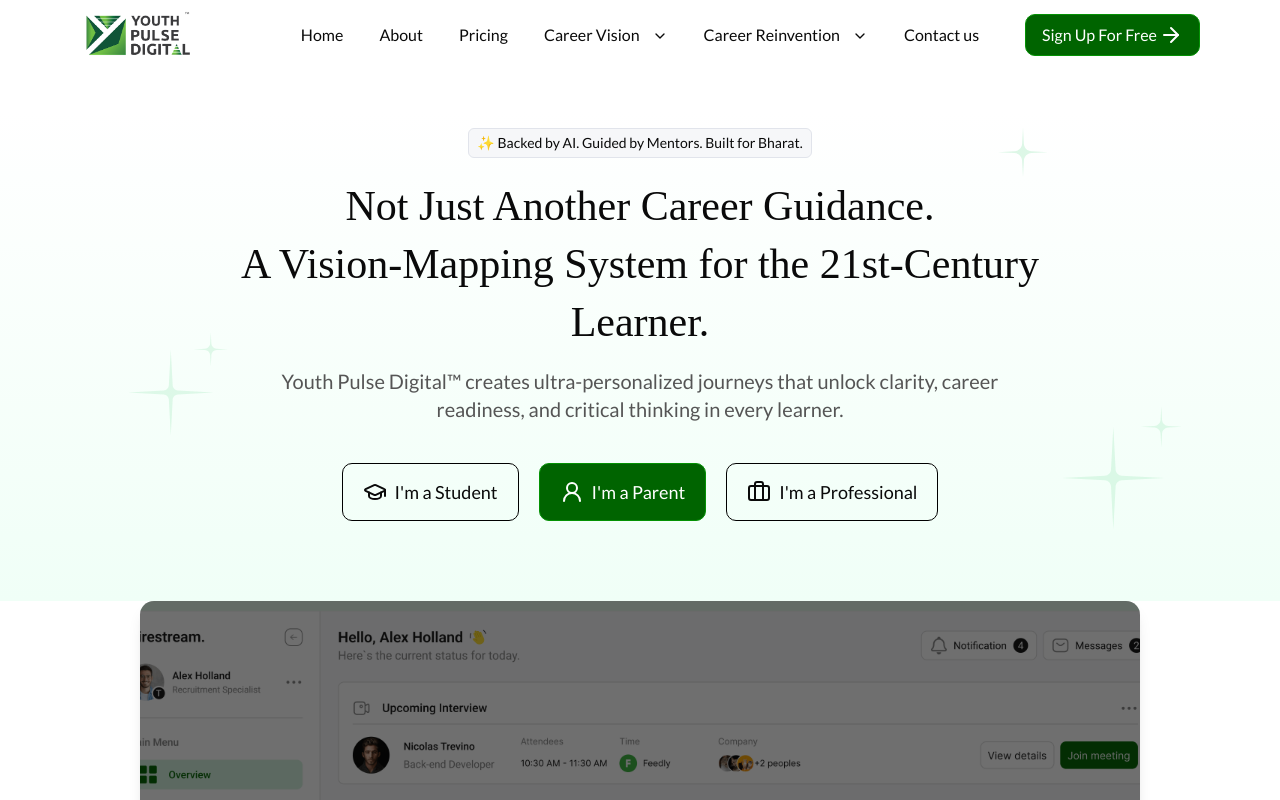
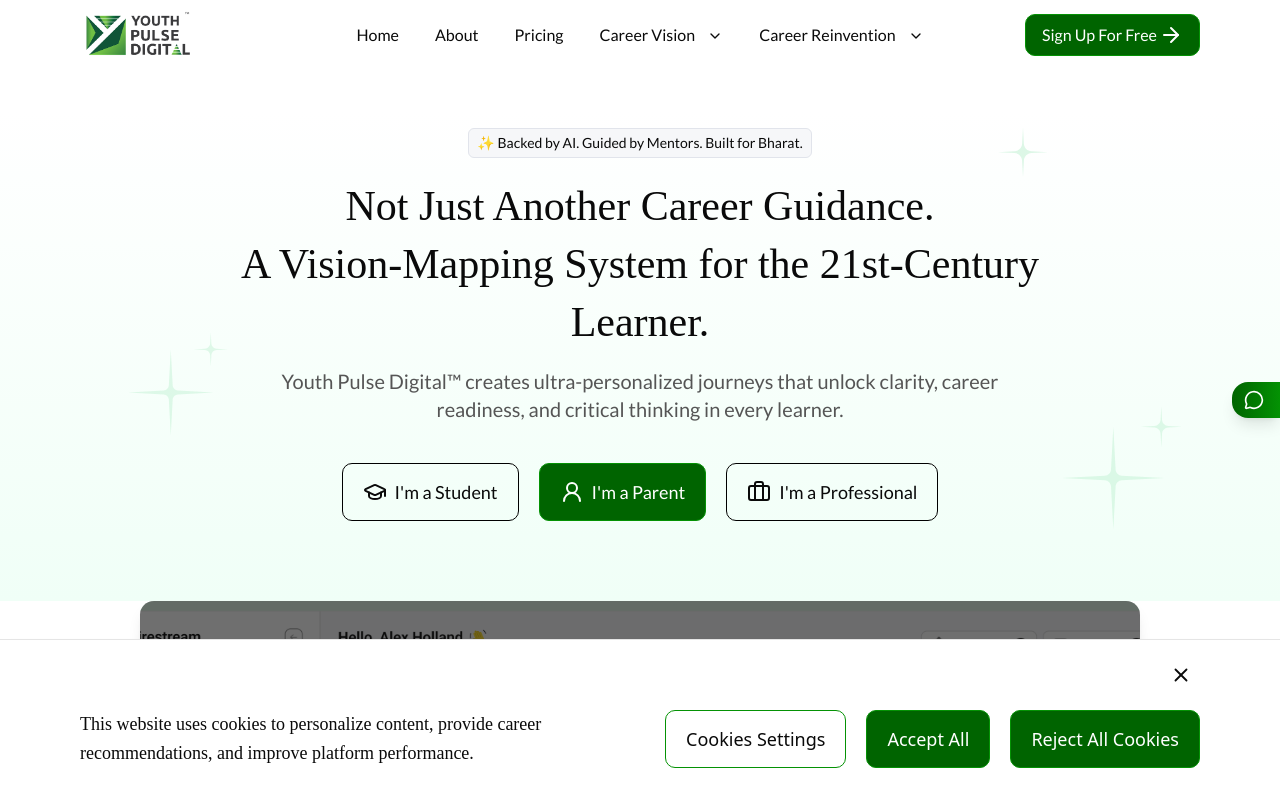
Before and after one commit to ping-media/ypd-website, a Next.js app: page / in a window 1280 px wide. Shown: the top 800 px of the page. Built offline with nearby package versions, Linux system fonts and the light colour scheme; a web font is replaced by a local one.

Commit message:
feat:floating contact

```diff
--- a/src/app/layout.tsx
+++ b/src/app/layout.tsx
@@ -4,6 +4,7 @@
 import Navbar from "@/components/other/navbar/Navbar";
 import Footer from "@/components/other/footer/Footer";
 import CookieConsent from "@/components/other/CookieConsent";
+import ContactFloating from "@/components/other/ContactFloating";
 
 // Custom fonts
 const lato = Lato({
@@ -51,7 +52,9 @@
         {children}
 
         <Footer />
-        {/* <CookieConsent /> */}
+        <CookieConsent />
+
+        <ContactFloating />
       </body>
     </html>
   );
--- /dev/null
+++ b/src/components/other/ContactFloating.tsx
@@ -0,0 +1,28 @@
+import Link from "next/link";
+import { MessageCircle } from "lucide-react";
+
+export default function ContactFloating() {
+  return (
+    <Link
+      href="/contact"
+      className="fixed top-1/2 right-0 -translate-y-1/2 group"
+    >
+      <div
+        className="bg-gradient-to-r from-brand-primary to-brand-accent text-white
+                   pl-3 pr-2 py-2 rounded-l-2xl shadow-lg flex items-center
+                   transition-all duration-300 ease-in-out hover:shadow-2xl"
+      >
+        {/* Icon */}
+        <MessageCircle className="w-5 h-5 shrink-0 transition-transform duration-300 group-hover:scale-110" />
+
+        {/* Animated text reveal */}
+        <span
+          className="max-w-0 overflow-hidden opacity-0 group-hover:max-w-xs group-hover:opacity-100
+                     text-sm font-medium whitespace-nowrap transition-all duration-300 ease-in-out ml-2"
+        >
+          Contact Us
+        </span>
+      </div>
+    </Link>
+  );
+}
--- a/src/components/other/navbar/Navbar.tsx
+++ b/src/components/other/navbar/Navbar.tsx
@@ -29,7 +29,6 @@
       { name: "Skilling Mentors™", href: "/skilling-mentors" },
     ],
   },
-  { name: "Contact us", href: "/contact" },
 ];
 
 const Navbar = () => {
```
Also changed, not shown: public/icons/c2.svg, public/icons/c3.svg.
